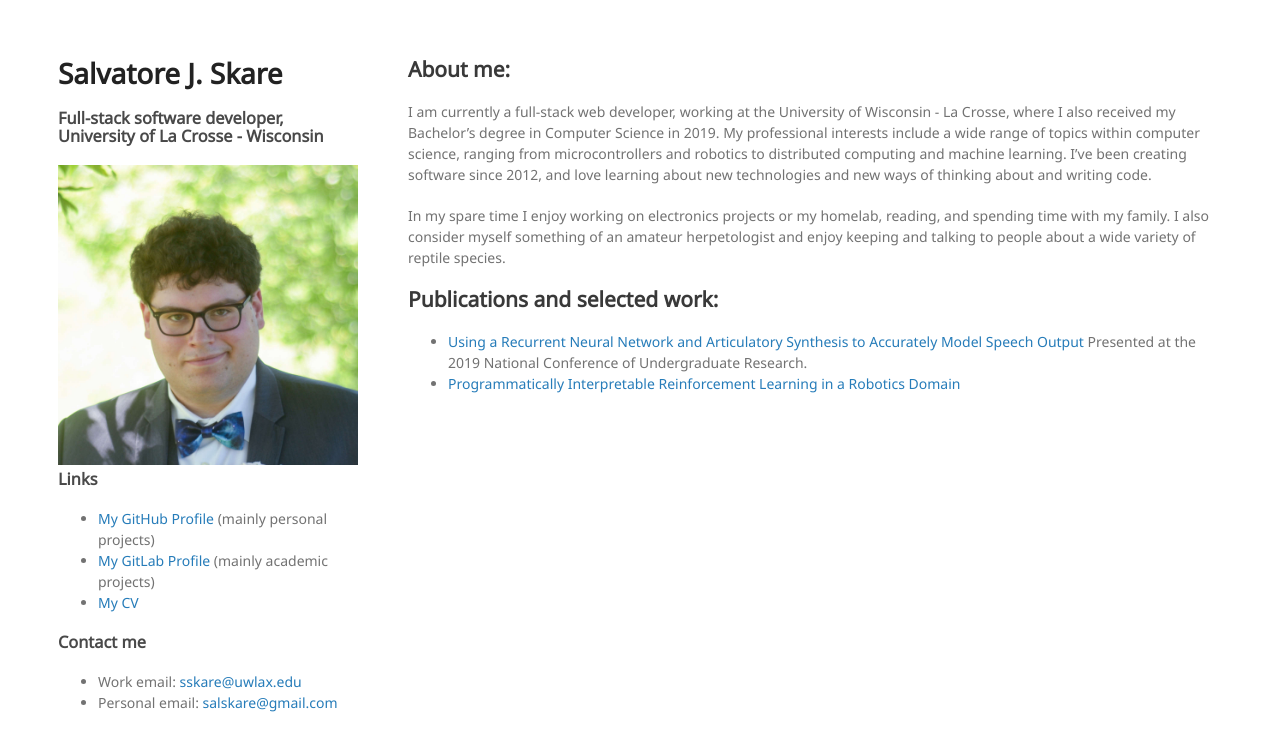
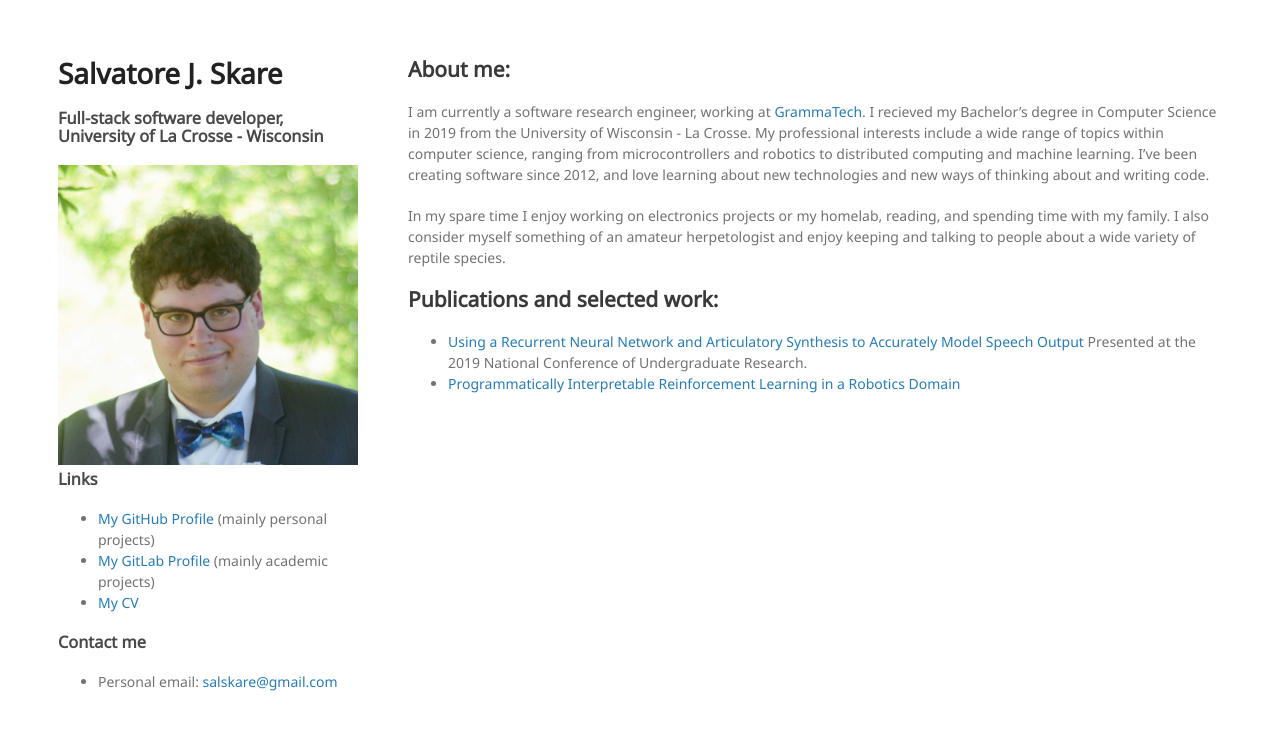
Before and after one commit to saljs/saljs.github.io, a Jekyll site: the page built from index.md, in a window 1280 px wide. Shown: the top 751 px of the page. Built offline with Jekyll 4.4.1, drawn with Linux system fonts in a browser that asks for light colours.

Commit message:
Bio details update

```diff
--- a/_layouts/default.html
+++ b/_layouts/default.html
@@ -26,7 +26,6 @@
                 </ul>
                 <h3>Contact me</h3>
                 <ul class="contact">
-                    <li>Work email: <a href="mailto:sskare@uwlax.edu">sskare@uwlax.edu</a></li>
                     <li>Personal email: <a href="mailto:salskare@gmail.com">salskare@gmail.com</a></li>
                 </ul>
             </div>
--- a/index.md
+++ b/index.md
@@ -5,12 +5,13 @@ description: Personal website for Salvatore Skare, software developer
 ---
 
 ## About me:
-I am currently a full-stack web developer, working at the University of
-Wisconsin - La Crosse, where I also received my Bachelor's degree in Computer
-Science in 2019. My professional interests include a wide range of topics within
-computer science, ranging from microcontrollers and robotics to distributed
-computing and machine learning. I've been creating software since 2012, and love
-learning about new technologies and new ways of thinking about and writing code.
+I am currently a software research engineer, working at
+[GrammaTech](https://www.grammatech.com). I recieved my Bachelor's degree in
+Computer Science in 2019 from the University of Wisconsin - La Crosse. My
+professional interests include a wide range of topics within computer science,
+ranging from microcontrollers and robotics to distributed computing and machine
+learning. I've been creating software since 2012, and love learning about new
+technologies and new ways of thinking about and writing code.
 
 In my spare time I enjoy working on electronics projects or my homelab, reading,
 and spending time with my family. I also consider myself something of an amateur
```
Also changed, not shown: 1 other file.
